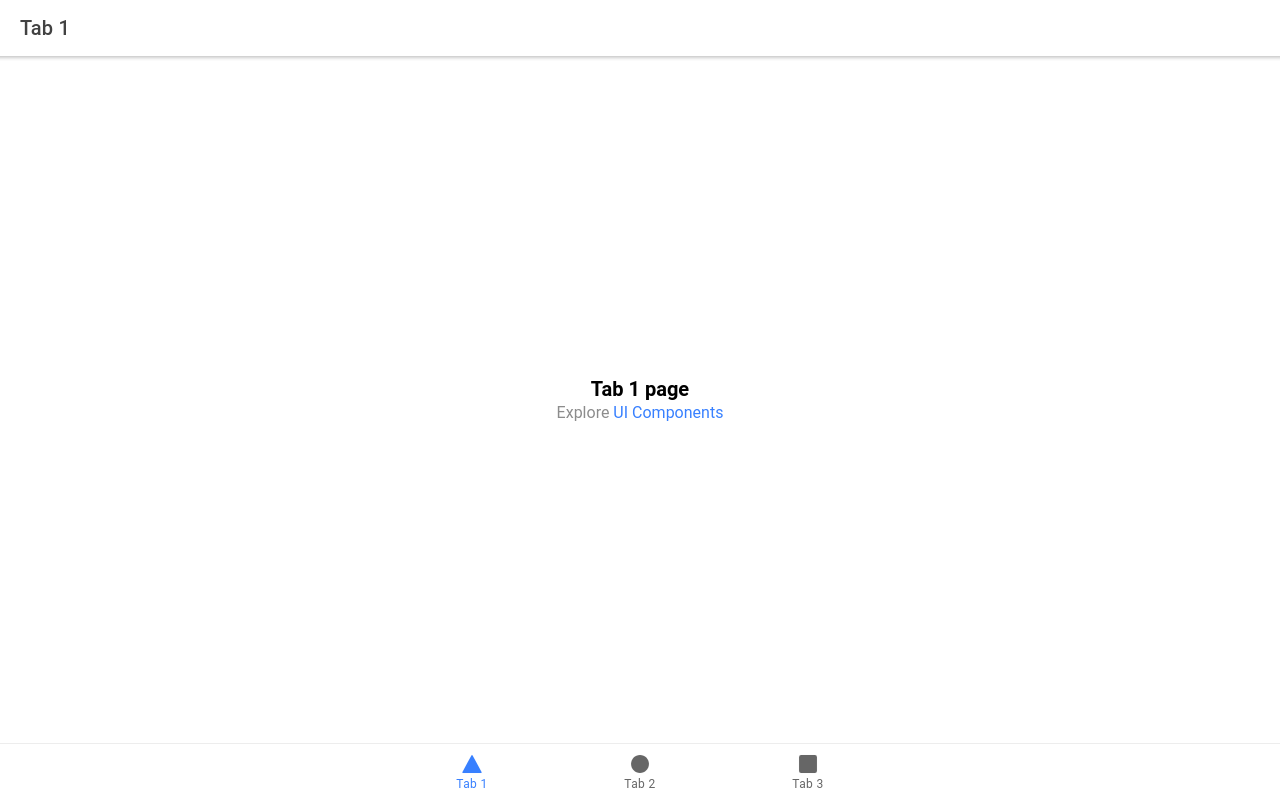
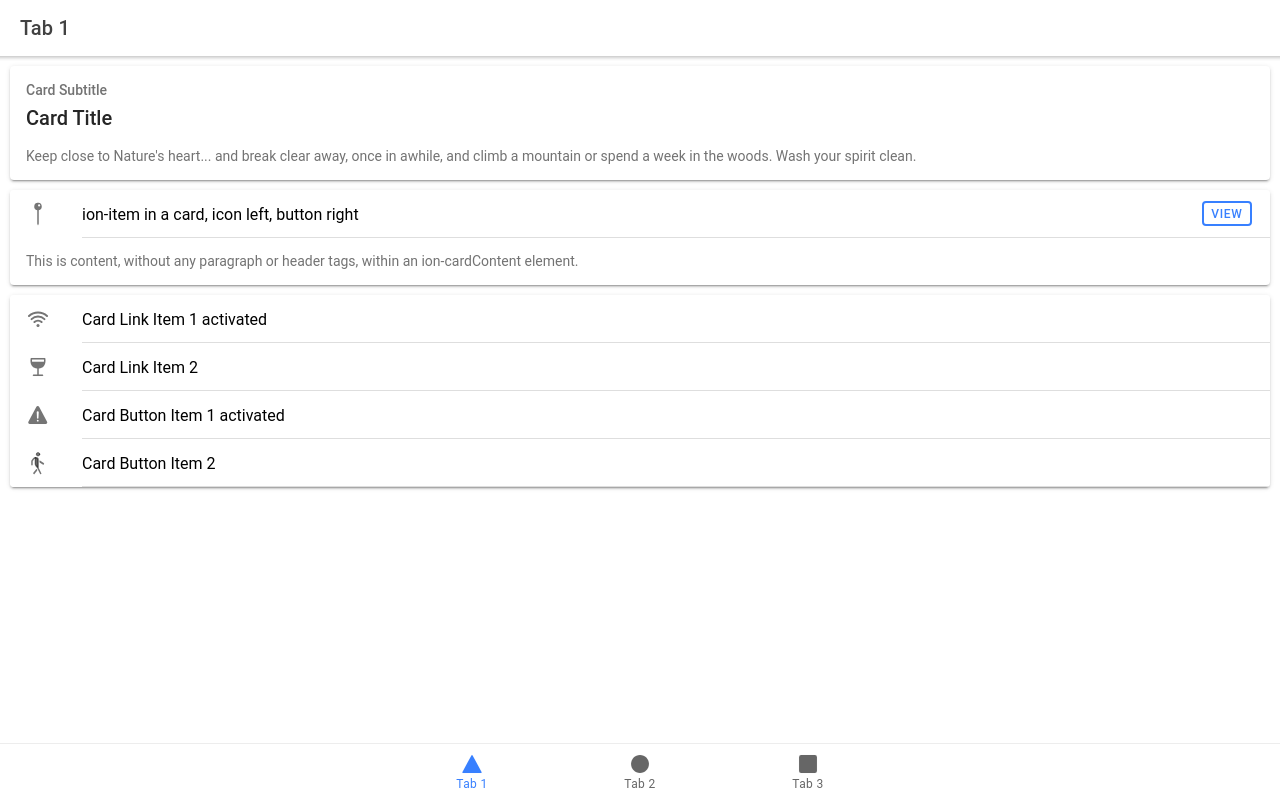
Before and after one commit to hertzj/capstone, a React (Create React App) app: page /tab1 in a window 1280 px wide. Built offline with nearby package versions, Linux system fonts and the light colour scheme.

Commit message:
adding cards

```diff
--- /dev/null
+++ b/src/pages/ItinerarySetupFlow.tsx
@@ -0,0 +1,55 @@
+import React from 'react';
+import { IonButton, IonCard, IonCardContent, IonCardHeader, IonCardSubtitle, IonCardTitle, IonContent, IonIcon, IonItem, IonLabel } from '@ionic/react'
+
+const CardExample: React.FC = () => (
+    <IonContent>
+        <IonCard>
+            <IonCardHeader>
+                <IonCardSubtitle>Card Subtitle</IonCardSubtitle>
+                <IonCardTitle>Card Title</IonCardTitle>
+            </IonCardHeader>
+
+            <IonCardContent>
+                Keep close to Nature's heart... and break clear away, once in awhile,
+                and climb a mountain or spend a week in the woods. Wash your spirit clean.
+      </IonCardContent>
+        </IonCard>
+
+        <IonCard>
+            <IonItem>
+                <IonIcon name="pin" slot="start" />
+                <IonLabel>ion-item in a card, icon left, button right</IonLabel>
+                <IonButton fill="outline" slot="end">View</IonButton>
+            </IonItem>
+
+            <IonCardContent>
+                This is content, without any paragraph or header tags,
+                within an ion-cardContent element.
+      </IonCardContent>
+        </IonCard>
+
+        <IonCard>
+            <IonItem href="#" className="ion-activated">
+                <IonIcon name="wifi" slot="start" />
+                <IonLabel>Card Link Item 1 activated</IonLabel>
+            </IonItem>
+
+            <IonItem href="#">
+                <IonIcon name="wine" slot="start" />
+                <IonLabel>Card Link Item 2</IonLabel>
+            </IonItem>
+
+            <IonItem className="ion-activated">
+                <IonIcon name="warning" slot="start" />
+                <IonLabel>Card Button Item 1 activated</IonLabel>
+            </IonItem>
+
+            <IonItem>
+                <IonIcon name="walk" slot="start" />
+                <IonLabel>Card Button Item 2</IonLabel>
+            </IonItem>
+        </IonCard>
+    </IonContent>
+);
+
+export default CardExample
--- a/src/pages/Tab1.tsx
+++ b/src/pages/Tab1.tsx
@@ -8,6 +8,7 @@ import {
 } from '@ionic/react';
 import ExploreContainer from '../components/ExploreContainer';
 import './Tab1.css';
+import CardExample from './ItinerarySetupFlow'
 
 const Tab1: React.FC = () => {
   return (
@@ -15,6 +16,7 @@ const Tab1: React.FC = () => {
       <IonHeader>
         <IonToolbar>
           <IonTitle>Tab 1</IonTitle>
+          <CardExample />
         </IonToolbar>
       </IonHeader>
       <IonContent>
@@ -24,6 +26,7 @@ const Tab1: React.FC = () => {
           </IonToolbar>
         </IonHeader>
         <ExploreContainer name="Tab 1 page" />
+        <CardExample />
       </IonContent>
     </IonPage>
   );
--- a/src/pages/Tab2.tsx
+++ b/src/pages/Tab2.tsx
@@ -9,6 +9,7 @@ import {
 import ExploreContainer from '../components/ExploreContainer';
 import './Tab2.css';
 
+// eslint-disable-next-line @typescript-eslint/explicit-function-return-type
 const Tab2: React.FC = () => {
   return (
     <IonPage>
```
Also changed, not shown: 1 other file (tests, documents, lock files or other folders).
